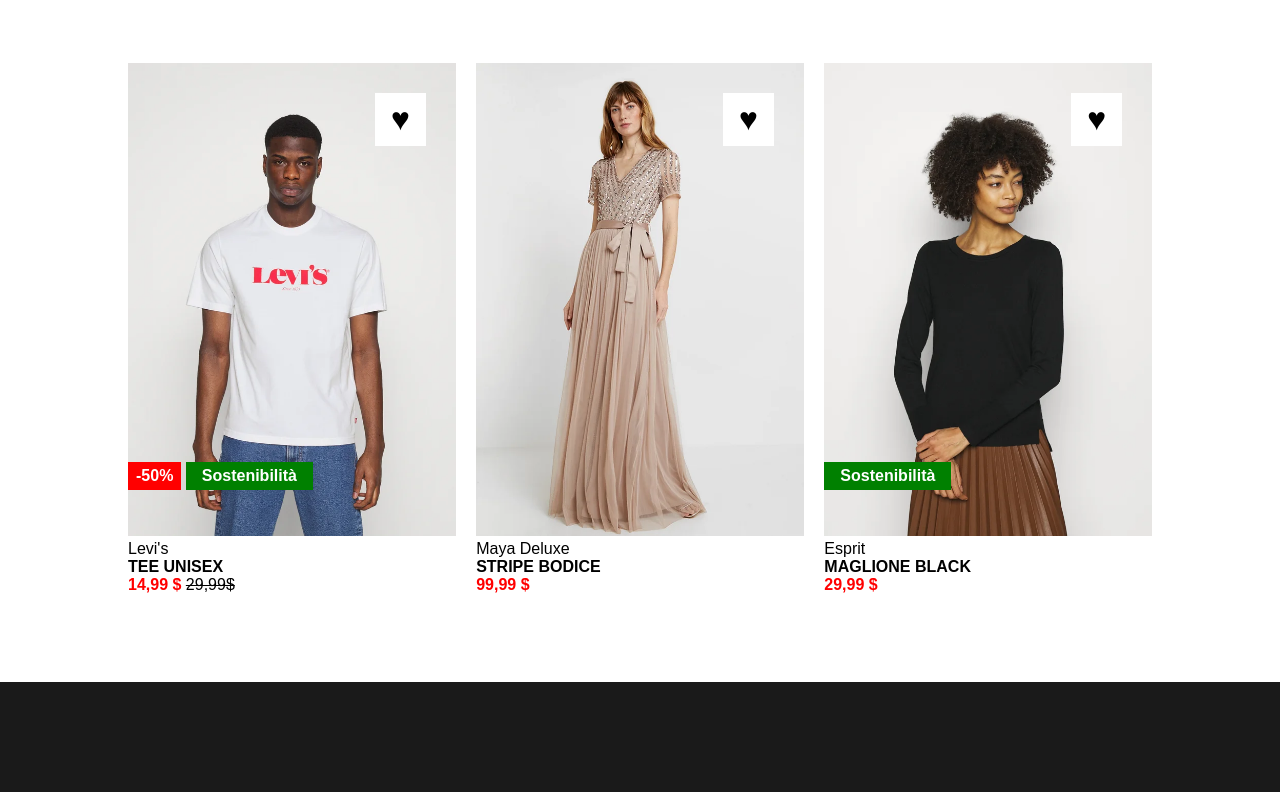
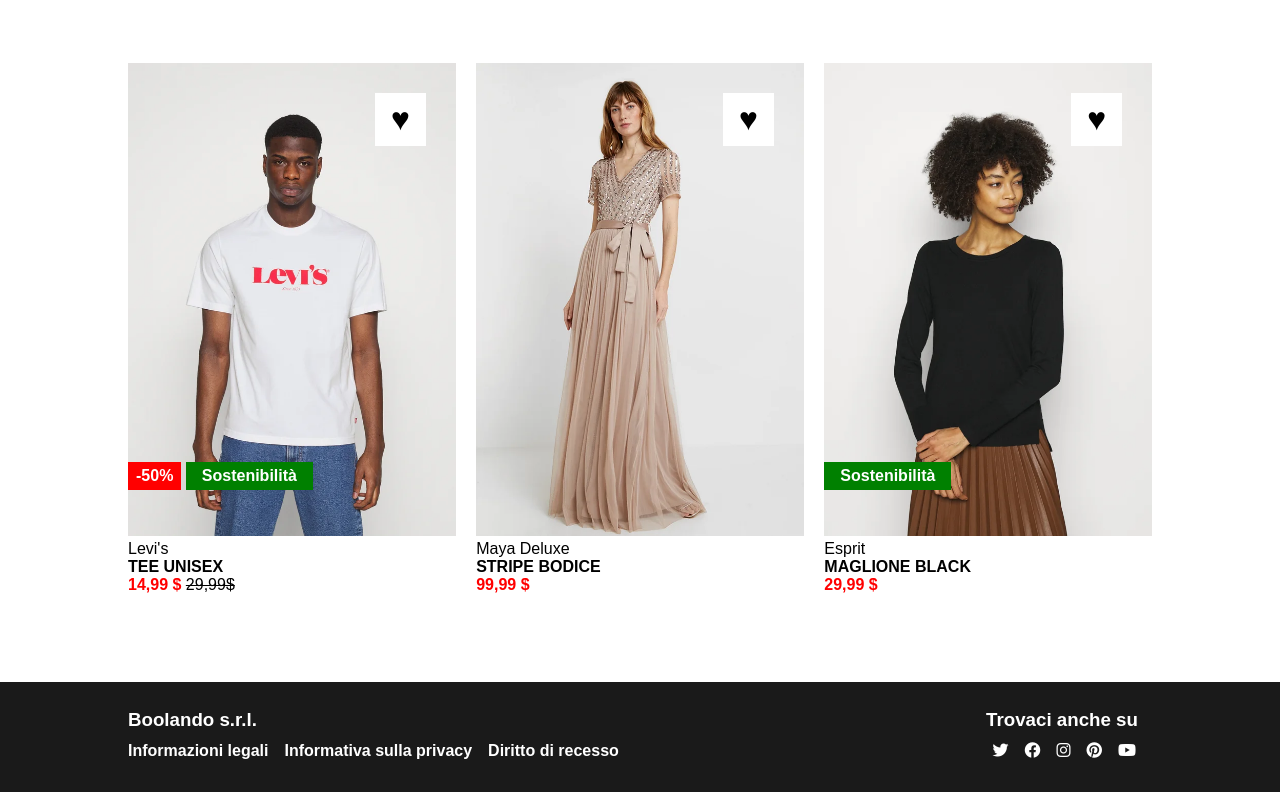
Before and after one commit to andrearicciotti/html-css-boolando, a plain HTML site: page index.html in a window 1280 px wide. Shown: the part 726-1518 px from the top of the page. Drawn offline with Linux system fonts and the light colour scheme.

Commit message:
add: footer block, project end

```diff
--- a/css/style.css
+++ b/css/style.css
@@ -30,8 +30,8 @@ ul {
 
 li {
     list-style-type: none;
-    padding: 0 .5rem;
     font-weight: bold;
+    padding-right: 1rem;
 }
 
 /* COMMON */
@@ -53,6 +53,10 @@ li {
     gap: .1rem;
 }
 
+.justify-center {
+    justify-content: center;
+}
+
 .justify-between {
     justify-content: space-between;
 }
@@ -71,6 +75,14 @@ li {
 
 .align-center {
     align-items: center;
+}
+
+.align-start {
+    align-items: flex-start;
+}
+
+.align-bottom {
+    align-items: self-end;
 }
 
 .row {
@@ -127,7 +139,7 @@ span {
 
 /* HEADER */
 header {
-    height: 75px;
+    height: 90px;
     color: white;
     background-color: var(--header-col);
     margin-bottom: 3rem;
@@ -139,7 +151,7 @@ header {
 }
 
 .logo {
-    width: 13%;
+    width: 12%;
 }
 
 .menu {
@@ -178,4 +190,23 @@ footer {
     height: 110px;
     background-color: var(--footer-col);
     margin-top: 3.5rem;
+    color: white;
 }
+
+.gdpr {
+    padding-top: 1.7rem;
+    gap: .7rem;
+}
+
+.social {
+    padding-top: 1.7rem;
+    gap: .7rem;
+}
+
+.social h3 {
+    padding-bottom: .7rem;
+}
+
+.fa-twitter {
+    margin-left: 0.4rem;
+}
--- a/index.html
+++ b/index.html
@@ -233,6 +233,41 @@
     <!-- footer -->
     <footer>
 
+        <div class="container flex-container justify-between">
+
+            <!-- gdpr -->
+            <div class="gdpr flex-container flex-direction-col justify-center align-start">
+
+                <h3>Boolando s.r.l.</h3>
+
+                <ul class="flex-container justify-between">
+                    <li><a href="">Informazioni legali</a></li>
+                    <li><a href="">Informativa sulla privacy</a></li>
+                    <li><a href="">Diritto di recesso</a></li>
+                </ul>
+
+            </div>
+            <!-- /gdpr -->
+
+            <!-- social -->
+            <div class="social">
+
+                <h3>Trovaci anche su</h3>
+
+                <ul class="flex-container justify-between">
+                    <li><a href=""><i class="fa-brands fa-twitter"></i></a></li>
+                    <li><a href=""><i class="fa-brands fa-facebook"></i></a></li>
+                    <li><a href=""><i class="fa-brands fa-instagram"></i></a></li>
+                    <li><a href=""><i class="fa-brands fa-pinterest"></i></a></li>
+                    <li><a href=""><i class="fa-brands fa-youtube"></i></a></li>
+                </ul>
+
+            </div>
+            <!-- /social -->
+
+        </div>
+
+
     </footer>
     <!-- /footer -->
 
```
